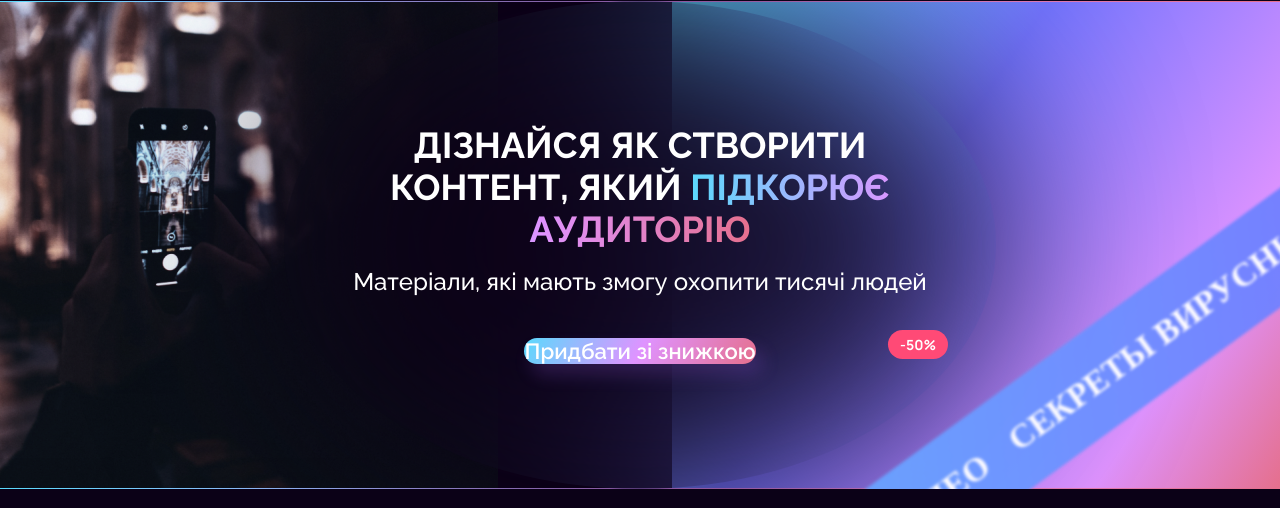
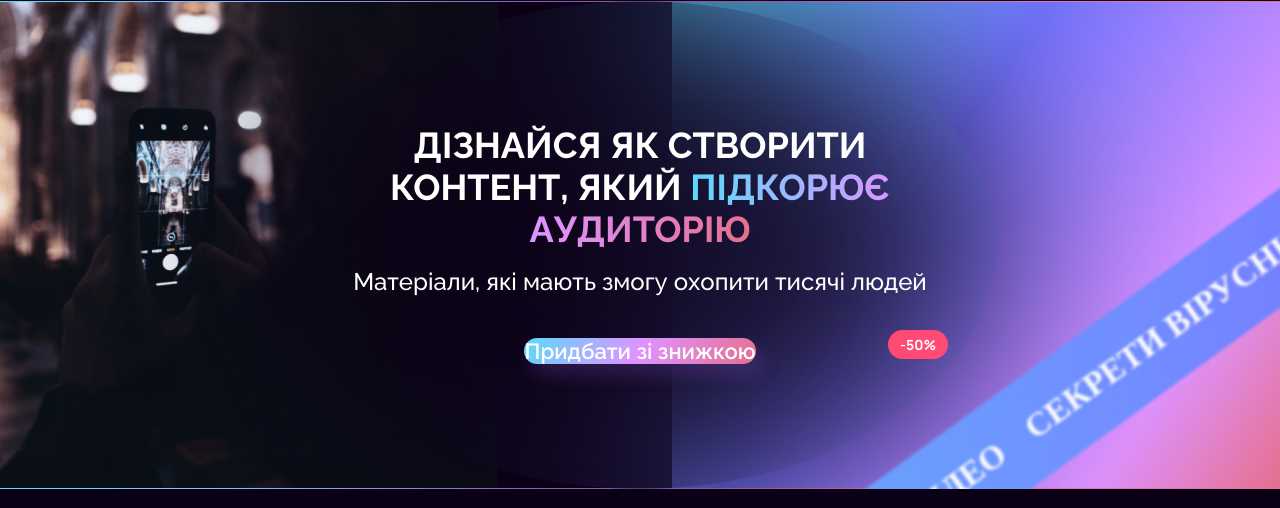
Before and after one commit to Filbertik/video_academ_next, a Next.js app: page /viral-video-course in a window 1280 px wide. Shown: the part 1782-2290 px from the top of the page. Built offline with nearby package versions, Linux system fonts and the light colour scheme; a web font is replaced by a local one.

Commit message:
rotate text edit

```diff
--- a/src/app/viral-video-course/ViralVideoCoursePage.tsx
+++ b/src/app/viral-video-course/ViralVideoCoursePage.tsx
@@ -532,19 +532,19 @@ export default function ViralVideoCoursePage() {
                   className="text-[28px] sm:text-[32px] md:text-[34px] font-bold leading-[38px] text-white uppercase"
                   style={{ fontFamily: 'Sansation' }}
                 >
-                  Секреты вирусных видео
+                  Секрети вірусних відео
                 </span>
                 <span
                   className="text-[28px] sm:text-[32px] md:text-[34px] font-bold leading-[39px] text-white uppercase"
                   style={{ fontFamily: 'Sansation' }}
                 >
-                  Секрети вірусних відео
+                  Секреты вирусных видео
                 </span>
                 <span
                   className="text-[28px] sm:text-[32px] md:text-[34px] font-bold leading-[38px] text-white uppercase"
                   style={{ fontFamily: 'Sansation' }}
                 >
-                  Секреты вирусных видео
+                  Секрети вірусних відео
                 </span>
               </div>
             </div>
```
